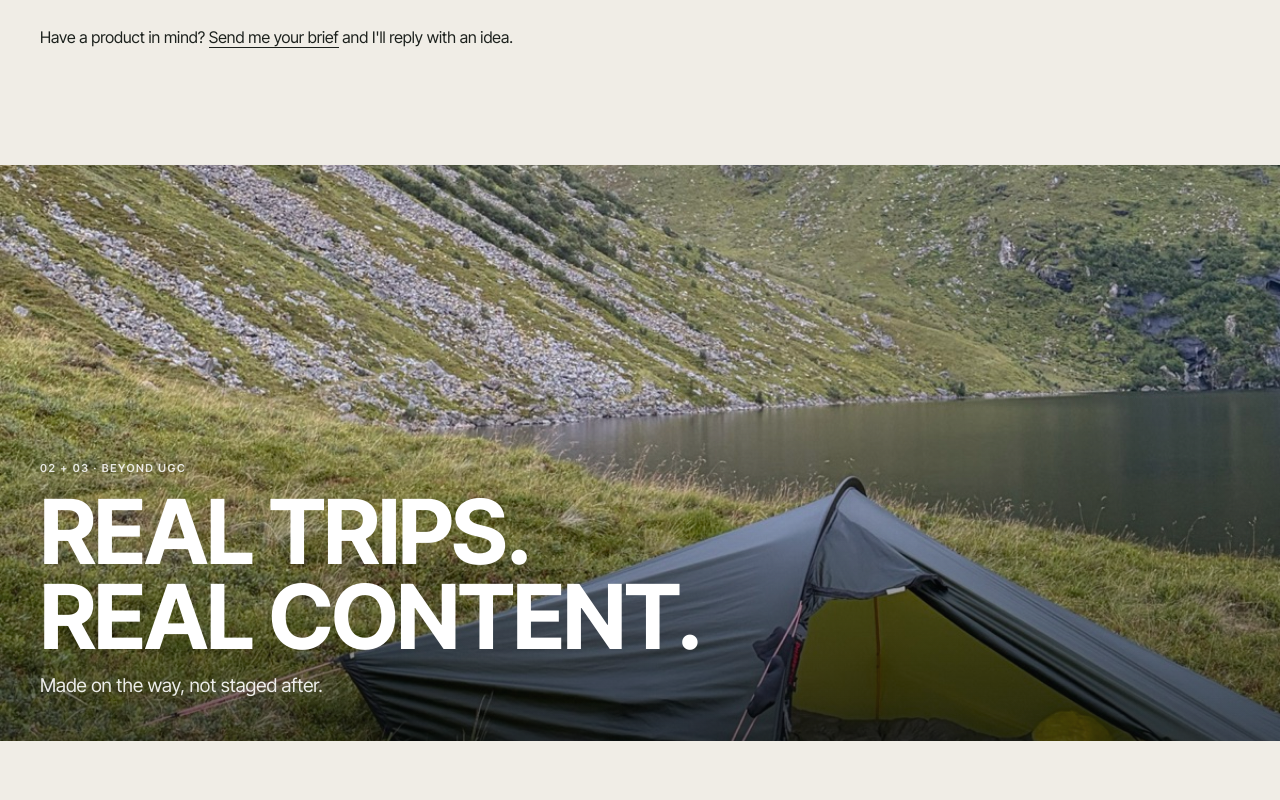
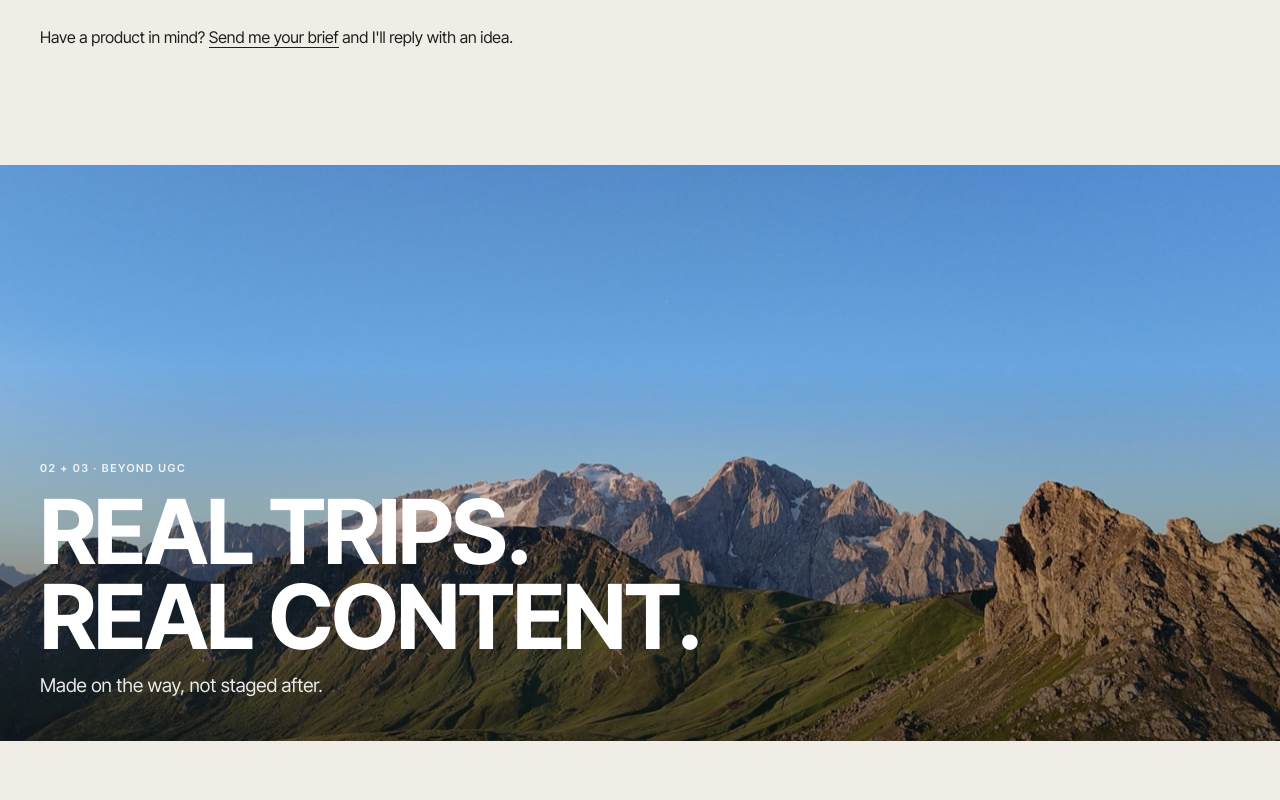
Before and after one commit to sofsolgaard/portfolio, a plain HTML site: page blanding/index.html in a window 1280 px wide. Shown: the part 5319-6119 px from the top of the page. Drawn offline with Linux system fonts and the light colour scheme.

Commit message:
Opdater portfolio

```diff
--- a/blanding/index.html
+++ b/blanding/index.html
@@ -218,7 +218,7 @@
 
   <!-- ============ 4. Big band: Real trips. Real content. ============ -->
   <section class="band" id="collabs">
-    <img class="drift" style="object-position:50% 62%" src="billeder/n2n-tent-lake.jpg" alt="Tent and bike by a mountain lake in Norway" loading="lazy">
+    <img class="drift" style="object-position:50% 70%" src="billeder/band-mountains.jpg" alt="Morning light on green ridges and high peaks" loading="lazy">
     <div class="band-text wrap">
       <span class="label">02 + 03 · Beyond UGC</span>
       <h2 class="display">Real trips.<br>Real content.</h2>
```
Also changed, not shown: blanding/billeder/band-mountains.jpg (added), blanding/billeder/n2n-tent-lake.jpg (deleted).
